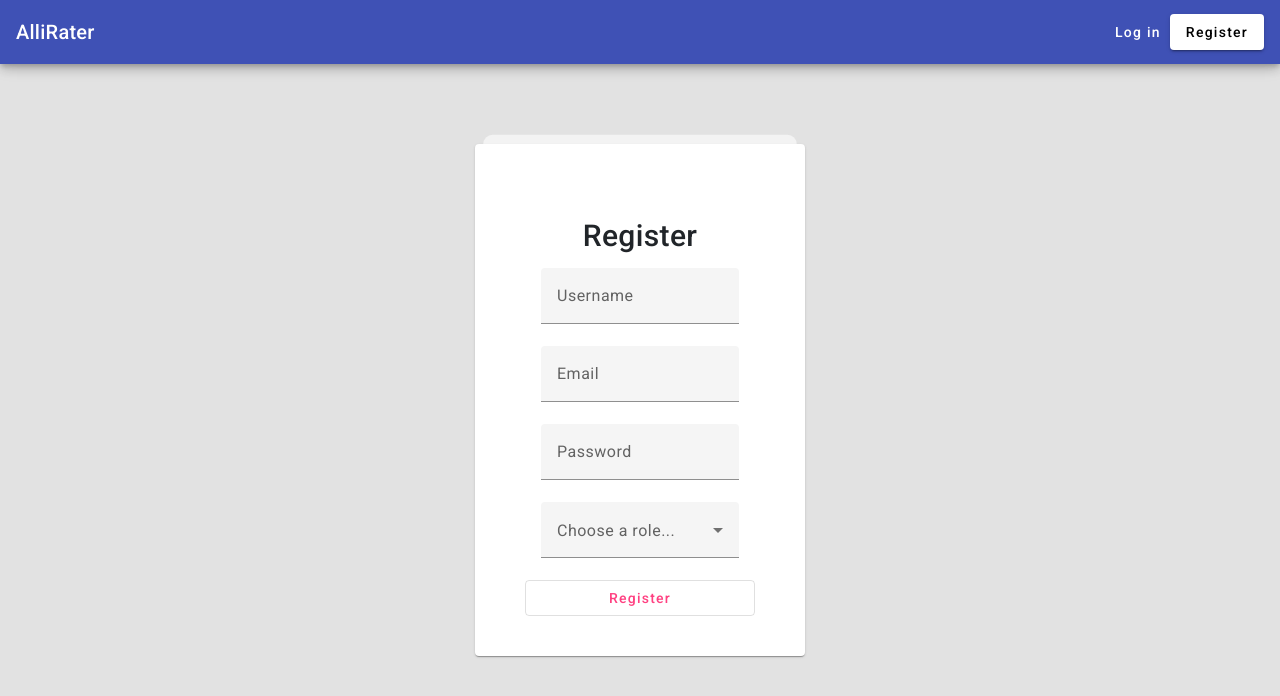
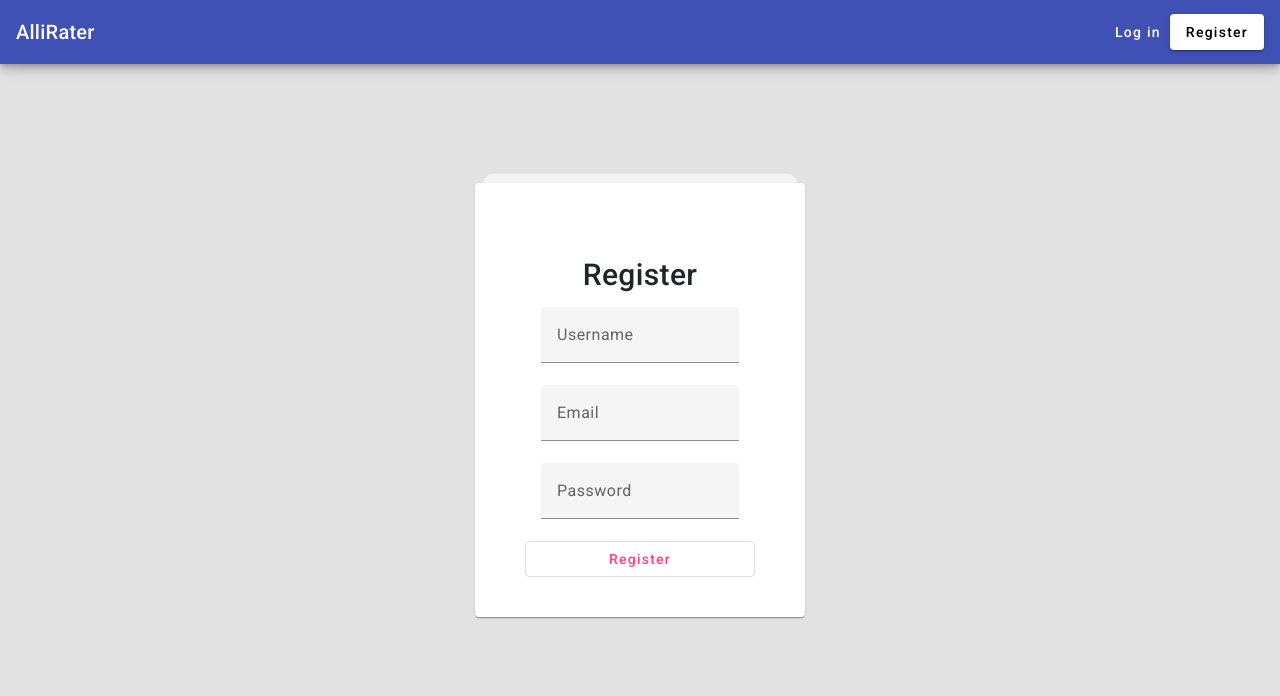
Before and after one commit to nataliekwak/AlliRater, an Angular app in the folder alliRater/: page /register in a window 1280 px wide. Shown: the top 696 px of the page. Built offline with nearby package versions, Linux system fonts and the light colour scheme.

Commit message:
Update register.component.html

```diff
--- a/alliRater/src/app/components/register/register.component.html
+++ b/alliRater/src/app/components/register/register.component.html
@@ -14,13 +14,6 @@
           <mat-form-field class="example-full-width">
             <input matInput placeholder="Password">
           </mat-form-field>
-          <mat-form-field class="example-full-width">
-            <mat-label>Choose a role...</mat-label>
-            <mat-select>
-              <mat-option [value]="roles" *ngFor="let roles of Roles">{{roles}}
-              </mat-option>
-            </mat-select>
-          </mat-form-field>
         </mat-card-content>
         <button mat-stroked-button color="accent" class="btn-block">Register</button>
       </form>
```
